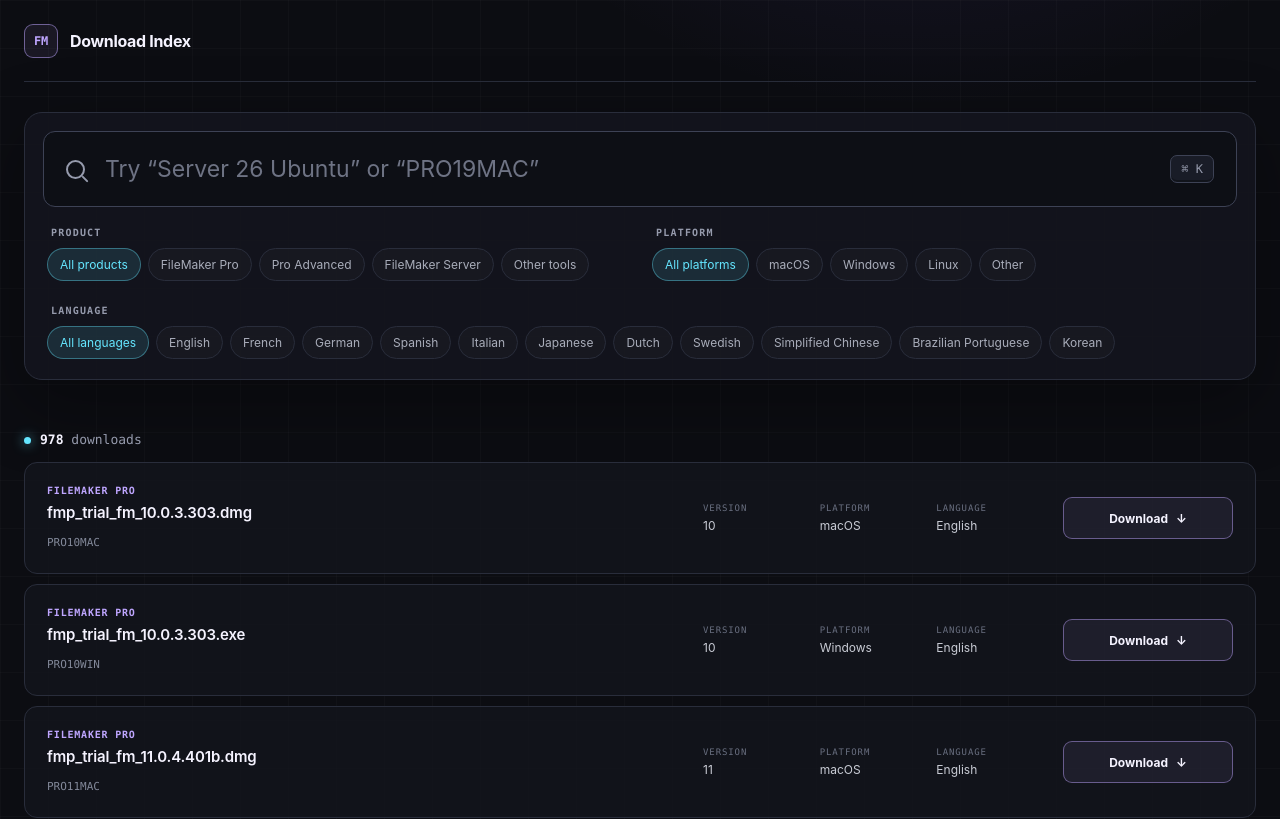
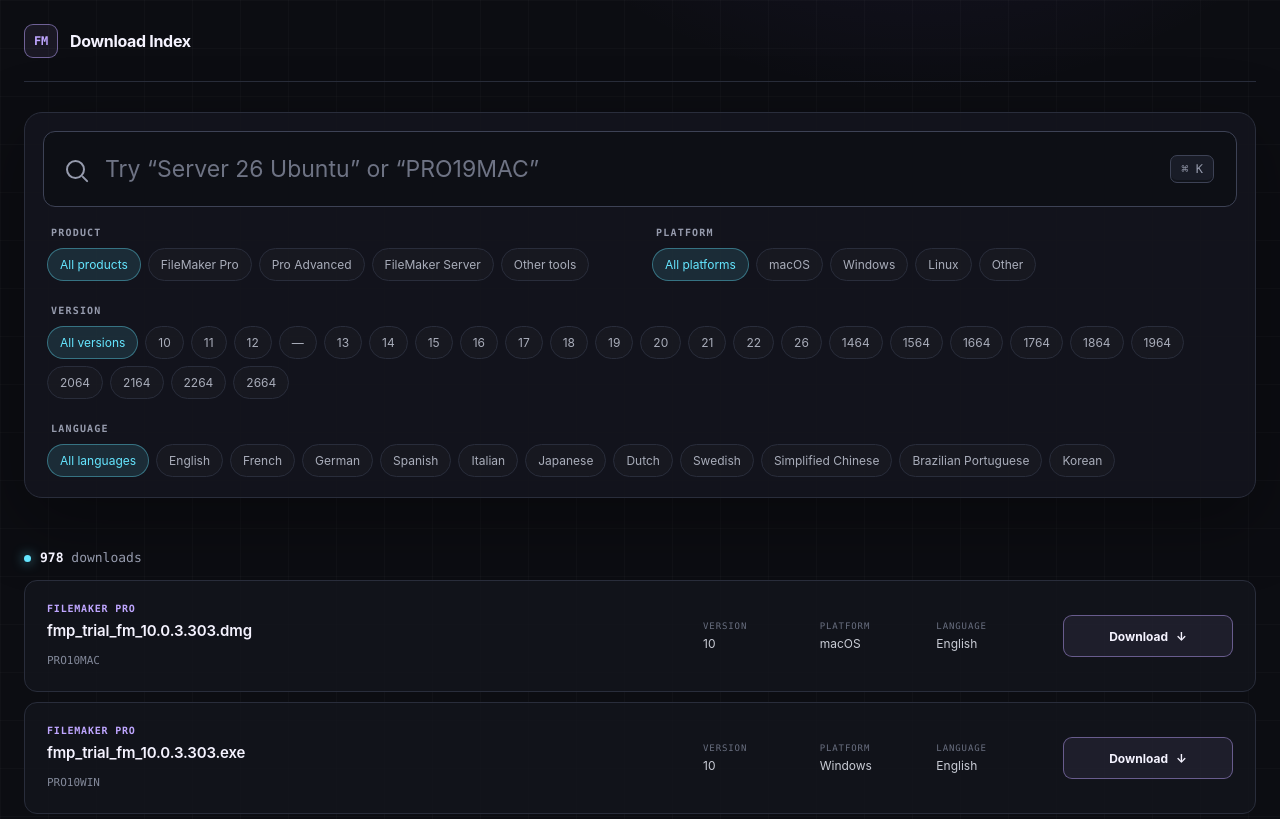
Before and after one commit to ariley/fmdownload, a React (Vite) app: page / in a window 1280 px wide. Shown: the top 819 px of the page. Built offline with nearby package versions, Linux system fonts and the light colour scheme.

Commit message:
feat: add version filter buttons

```diff
--- a/src/App.css
+++ b/src/App.css
@@ -124,6 +124,10 @@
 }
 
 .language-filter {
+  grid-column: 1 / -1;
+}
+
+.version-filter {
   grid-column: 1 / -1;
 }
 
--- a/src/App.tsx
+++ b/src/App.tsx
@@ -26,6 +26,7 @@
   | 'chinese'
   | 'portuguese'
   | 'korean'
+type VersionFilter = 'all' | string
 
 const PAGE_SIZE = 30
 const entries: IndexedCatalogEntry[] = (catalog.entries as CatalogEntry[]).map(
@@ -61,6 +62,13 @@
   { value: 'chinese', label: 'Simplified Chinese' },
   { value: 'portuguese', label: 'Brazilian Portuguese' },
   { value: 'korean', label: 'Korean' },
+]
+
+const versionOptions: Array<{ value: VersionFilter; label: string }> = [
+  { value: 'all', label: 'All versions' },
+  ...Array.from(new Set(entries.map((entry) => versionFor(entry.file))))
+    .sort((a, b) => Number(a) - Number(b))
+    .map((version) => ({ value: version, label: version })),
 ]
 
 const languageSuffixes: Array<{
@@ -265,6 +273,7 @@
   const [product, setProduct] = useState<ProductFilter>('all')
   const [platform, setPlatform] = useState<PlatformFilter>('all')
   const [language, setLanguage] = useState<LanguageFilter>('all')
+  const [version, setVersion] = useState<VersionFilter>('all')
   const [visibleCount, setVisibleCount] = useState(PAGE_SIZE)
 
   const filteredEntries = useMemo(() => {
@@ -297,6 +306,7 @@
       if (product !== 'all' && productFor(entry.file) !== product) return false
       if (platform !== 'all' && platformFor(entry) !== platform) return false
       if (language !== 'all' && languageFor(entry.file) !== language) return false
+      if (version !== 'all' && versionFor(entry.file) !== version) return false
 
       const searchText = [
         entry.file,
@@ -314,11 +324,11 @@
         matchesSearchTerm(entry, term, searchText, { ubuntuVersion }),
       )
     })
-  }, [language, platform, product, query])
+  }, [language, platform, product, query, version])
 
   useEffect(() => {
     setVisibleCount(PAGE_SIZE)
-  }, [language, platform, product, query])
+  }, [language, platform, product, query, version])
 
   useEffect(() => {
     const handleShortcut = (event: KeyboardEvent) => {
@@ -334,13 +344,18 @@
 
   const visibleEntries = filteredEntries.slice(0, visibleCount)
   const hasFilters =
-    query || product !== 'all' || platform !== 'all' || language !== 'all'
+    query ||
+    product !== 'all' ||
+    platform !== 'all' ||
+    language !== 'all' ||
+    version !== 'all'
 
   const clearFilters = () => {
     setQuery('')
     setProduct('all')
     setPlatform('all')
     setLanguage('all')
+    setVersion('all')
     searchRef.current?.focus()
   }
 
@@ -398,6 +413,26 @@
                     className={platform === option.value ? 'chip active' : 'chip'}
                     aria-pressed={platform === option.value}
                     onClick={() => setPlatform(option.value)}
+                    key={option.value}
+                  >
+                    {option.label}
+                  </button>
+                ))}
+              </div>
+            </div>
+
+            <div
+              className="filter-group version-filter"
+              aria-label="Filter by version"
+            >
+              <span className="filter-label">Version</span>
+              <div className="chips">
+                {versionOptions.map((option) => (
+                  <button
+                    type="button"
+                    className={version === option.value ? 'chip active' : 'chip'}
+                    aria-pressed={version === option.value}
+                    onClick={() => setVersion(option.value)}
                     key={option.value}
                   >
                     {option.label}
```
